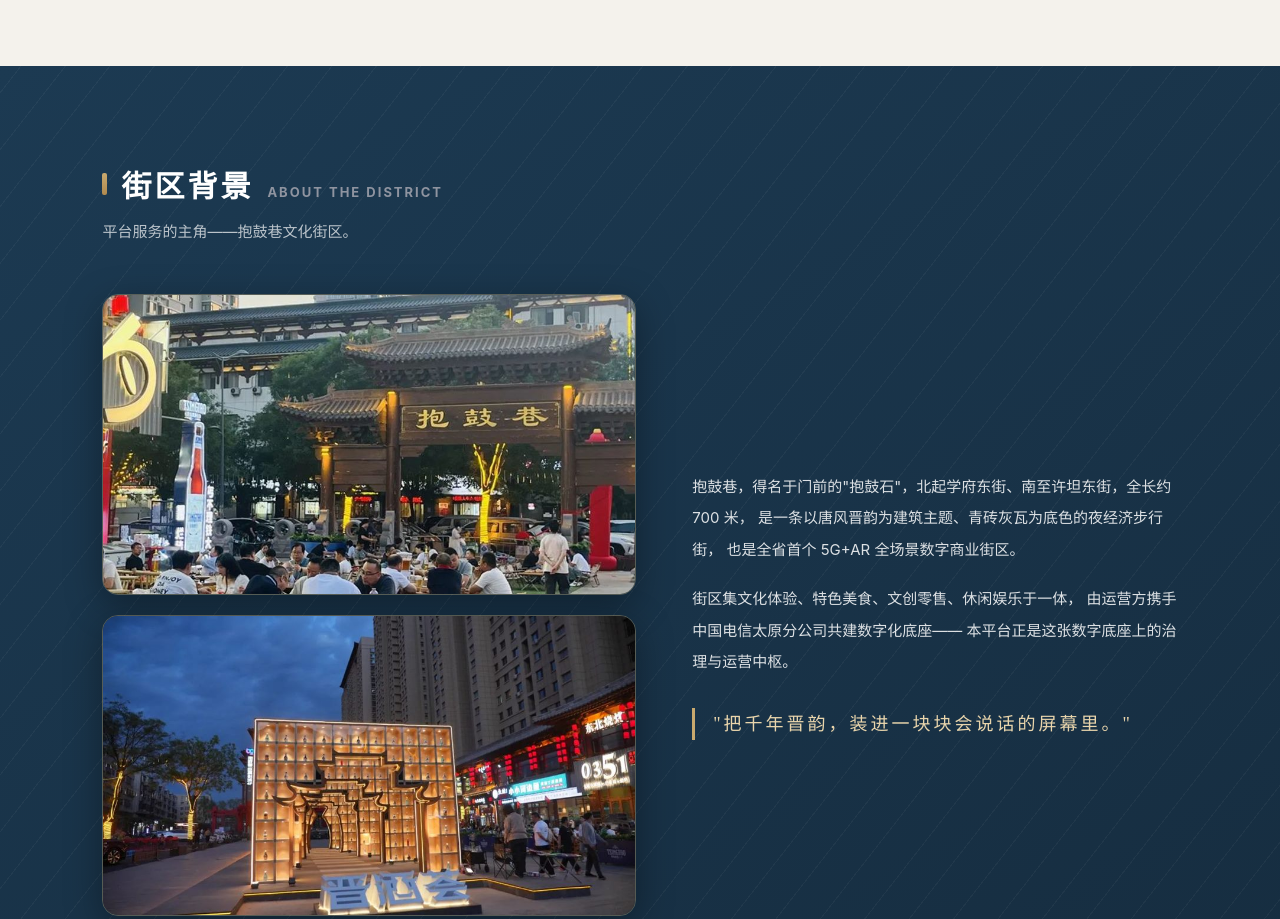
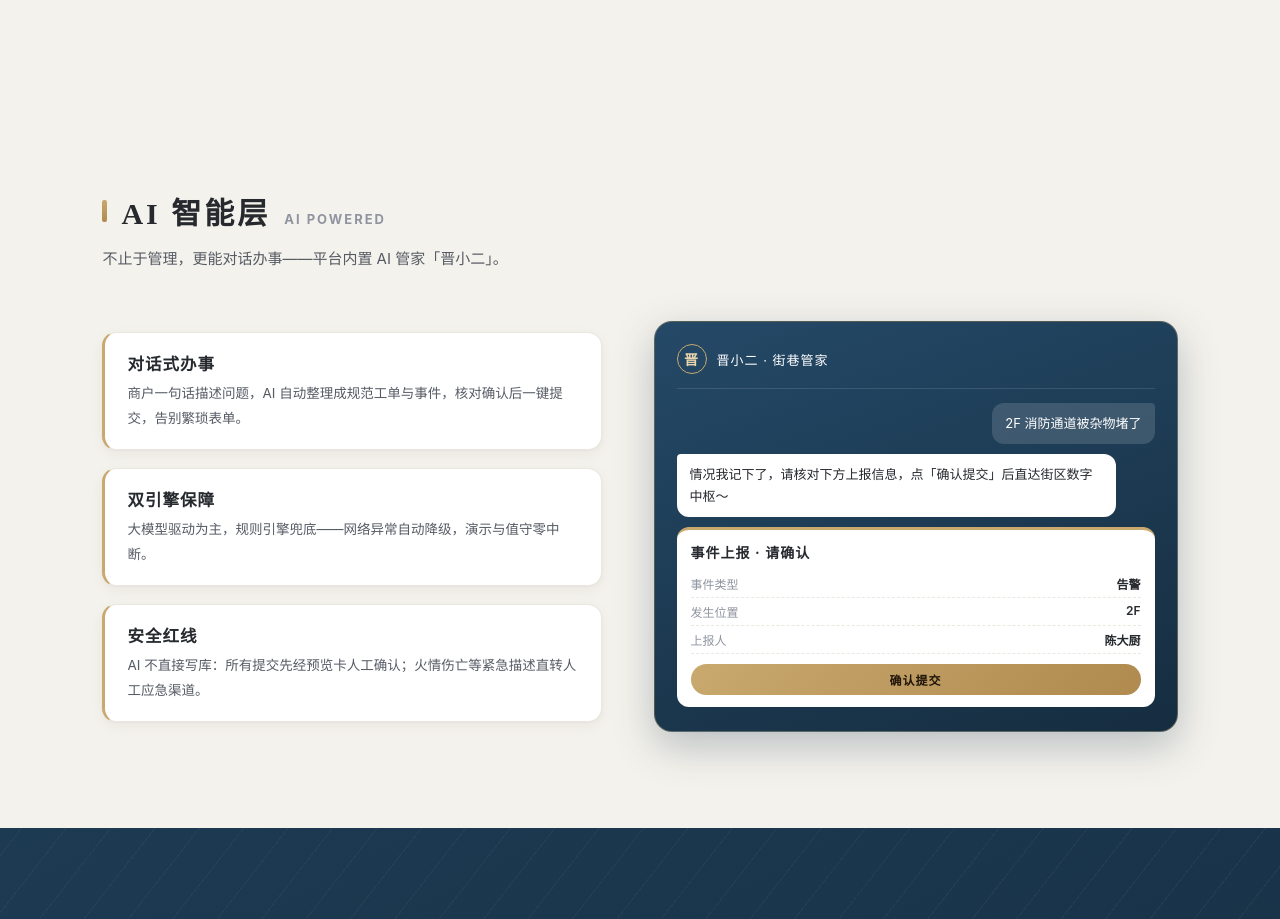
Before and after one commit to changxinrong/zhjd, a plain HTML site: page index.html in a window 1280 px wide. Shown: the part 1670-2589 px from the top of the page. Drawn offline with Linux system fonts and the light colour scheme.

Commit message:
feat: v1.2 新增 AI 智能层板块（晋小二对话示意/双引擎/安全红线），三端描述同步 AI 与移动工作台

```diff
--- a/index.html
+++ b/index.html
@@ -220,6 +220,51 @@ body {
 }
 .cap p { font-size: 13px; color: var(--ink-600); line-height: 1.85; }
 
+/* ============ AI 智能层 ============ */
+.ai-grid { display: grid; grid-template-columns: 1fr 1.05fr; gap: 52px; align-items: center; }
+.ai-points { display: flex; flex-direction: column; gap: 18px; }
+.ai-point {
+  background: #fff; border: 1px solid var(--line); border-left: 3px solid var(--gold-400);
+  border-radius: 14px; padding: 18px 22px;
+  box-shadow: 0 1px 2px rgba(56,48,32,0.04), 0 4px 14px rgba(56,48,32,0.05);
+}
+.ai-point b { font-family: var(--font-display); font-size: 16.5px; letter-spacing: 1px; color: var(--ink-900); }
+.ai-point p { font-size: 13.5px; color: var(--ink-600); line-height: 1.85; margin-top: 6px; }
+.ai-chat {
+  background: linear-gradient(160deg, var(--brand-700), var(--brand-900));
+  border-radius: 18px; padding: 22px 22px 24px;
+  border: 1px solid rgba(201,169,110,0.35);
+  box-shadow: 0 14px 40px rgba(28,58,82,0.28);
+}
+.ai-chat-head {
+  display: flex; align-items: center; gap: 10px;
+  color: #fff; font-size: 13px; letter-spacing: 1px;
+  padding-bottom: 14px; margin-bottom: 14px;
+  border-bottom: 1px solid rgba(255,255,255,0.12);
+}
+.ai-chat-avatar {
+  width: 30px; height: 30px; border-radius: 50%; border: 1.5px solid var(--gold-400);
+  display: flex; align-items: center; justify-content: center;
+  font-family: var(--font-display); font-weight: 700; color: var(--gold-200); font-size: 14px;
+}
+.ai-msg { border-radius: 12px; padding: 10px 13px; font-size: 13px; line-height: 1.65; margin-bottom: 10px; max-width: 92%; }
+.ai-msg.user { background: rgba(255,255,255,0.14); color: #fff; margin-left: auto; width: fit-content; border-top-right-radius: 4px; }
+.ai-msg.bot { background: #fff; color: var(--ink-900); border-top-left-radius: 4px; width: fit-content; }
+.ai-card {
+  background: #fff; border-radius: 12px; padding: 12px 14px;
+  border-top: 3px solid var(--gold-400); margin-top: 4px;
+}
+.ai-card-title { font-family: var(--font-display); font-weight: 700; font-size: 14px; color: var(--ink-900); letter-spacing: 1px; margin-bottom: 8px; }
+.ai-card-row { display: flex; justify-content: space-between; font-size: 12px; padding: 5px 0; border-bottom: 1px dashed var(--line); }
+.ai-card-row:last-of-type { border-bottom: none; }
+.ai-card-row span { color: var(--ink-400); }
+.ai-card-row b { color: var(--ink-900); font-weight: 600; }
+.ai-card-btn {
+  margin-top: 10px; text-align: center; font-size: 12px; font-weight: 600;
+  color: #20160A; background: linear-gradient(135deg, var(--gold-400), var(--gold-500));
+  border-radius: 999px; padding: 7px 0; letter-spacing: 1px;
+}
+
 /* ============ 街区背景 ============ */
 .street {
   background:
@@ -279,6 +324,11 @@ body {
 .reveal { opacity: 0; transform: translateY(26px); transition: opacity 0.7s ease, transform 0.7s ease; }
 .reveal.on { opacity: 1; transform: none; }
 
+/* 响应式：AI 两栏在窄屏堆叠 */
+@media (max-width: 1024px) {
+  .ai-grid { grid-template-columns: 1fr; gap: 30px; }
+}
+
 /* ============ 响应式 ============ */
 @media (max-width: 1024px) {
   .ports { grid-template-columns: 1fr; }
@@ -314,6 +364,7 @@ body {
   <nav class="nav-links">
     <a href="#ports">平台架构</a>
     <a href="#caps">核心能力</a>
+    <a href="#ai">AI 能力</a>
     <a href="#street">街区背景</a>
     <a href="#enter">开始体验</a>
   </nav>
@@ -339,7 +390,7 @@ body {
     <div class="hstat"><b>4</b><span>角色权限体系</span></div>
     <div class="hstat"><b>3</b><span>端一体化协同</span></div>
     <div class="hstat"><b>72.73<i style="font-style:normal;font-size:16px;">%</i></b><span>街区事件办结率</span></div>
-    <div class="hstat"><b>15</b><span>入驻在营商户</span></div>
+    <div class="hstat"><b>1</b><span>AI 管家在岗</span></div>
   </div>
 </section>
 
@@ -352,8 +403,8 @@ body {
       <div class="port-glyph">移</div>
       <div class="port-no">PORTAL · 01</div>
       <div class="port-name">H5 移动门户</div>
-      <p class="port-desc">游客与商户的移动入口：实景轮播、景区导览、商铺推荐、活动报名、在线缴费、报修与事件上报，一部手机逛遍全街。</p>
-      <div class="port-tags"><span class="port-tag">游客导览</span><span class="port-tag">商户自助</span><span class="port-tag">移动营销</span></div>
+      <p class="port-desc">游客与商户的移动入口：实景轮播、景区导览、商铺推荐、活动报名、在线缴费，更有 AI 管家「晋小二」一句话办事；工作人员可在移动工作台直接处置事件与报修。</p>
+      <div class="port-tags"><span class="port-tag">AI 管家</span><span class="port-tag">游客导览</span><span class="port-tag">移动处置</span></div>
     </div>
     <div class="port-card reveal">
       <div class="port-glyph">管</div>
@@ -392,6 +443,40 @@ body {
     <div class="cap reveal">
       <div class="cap-name"><i>数</i>数字中枢</div>
       <p>商户、事件、通知、账单数据统一汇聚，驾驶舱工作台与指挥大屏双视角洞察全局。</p>
+    </div>
+  </div>
+</section>
+
+<!-- AI 智能层 -->
+<section class="section" id="ai">
+  <h2 class="section-title reveal">AI 智能层 <small>AI POWERED</small></h2>
+  <p class="section-desc reveal">不止于管理，更能对话办事——平台内置 AI 管家「晋小二」。</p>
+  <div class="ai-grid">
+    <div class="ai-points reveal">
+      <div class="ai-point">
+        <b>对话式办事</b>
+        <p>商户一句话描述问题，AI 自动整理成规范工单与事件，核对确认后一键提交，告别繁琐表单。</p>
+      </div>
+      <div class="ai-point">
+        <b>双引擎保障</b>
+        <p>大模型驱动为主，规则引擎兜底——网络异常自动降级，演示与值守零中断。</p>
+      </div>
+      <div class="ai-point">
+        <b>安全红线</b>
+        <p>AI 不直接写库：所有提交先经预览卡人工确认；火情伤亡等紧急描述直转人工应急渠道。</p>
+      </div>
+    </div>
+    <div class="ai-chat reveal">
+      <div class="ai-chat-head"><span class="ai-chat-avatar">晋</span>晋小二 · 街巷管家</div>
+      <div class="ai-msg user">2F 消防通道被杂物堵了</div>
+      <div class="ai-msg bot">情况我记下了，请核对下方上报信息，点「确认提交」后直达街区数字中枢～</div>
+      <div class="ai-card">
+        <div class="ai-card-title">事件上报 · 请确认</div>
+        <div class="ai-card-row"><span>事件类型</span><b>告警</b></div>
+        <div class="ai-card-row"><span>发生位置</span><b>2F</b></div>
+        <div class="ai-card-row"><span>上报人</span><b>陈大厨</b></div>
+        <div class="ai-card-btn">确认提交</div>
+      </div>
     </div>
   </div>
 </section>
@@ -448,7 +533,7 @@ body {
 
 <footer class="footer">
   <div><b>街道智慧街区</b> · 智慧治理与运营一体化平台</div>
-  <div>© 2026 抱鼓巷数字街区 · 公开演示版 v1.1 · 开源仓库：gitee.com/xincheng1017/smart-streets</div>
+  <div>© 2026 抱鼓巷数字街区 · 公开演示版 v1.2 · 开源仓库：gitee.com/xincheng1017/smart-streets</div>
 </footer>
 
 <script>
```
Also changed, not shown: 1 other file.
